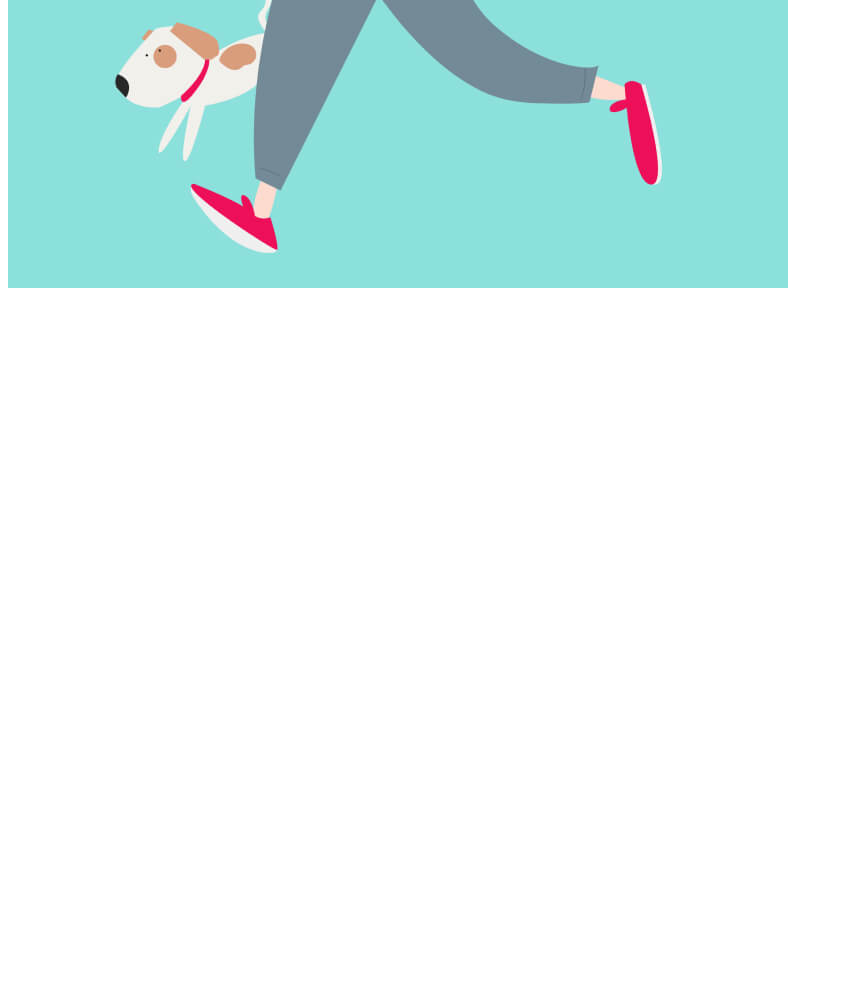
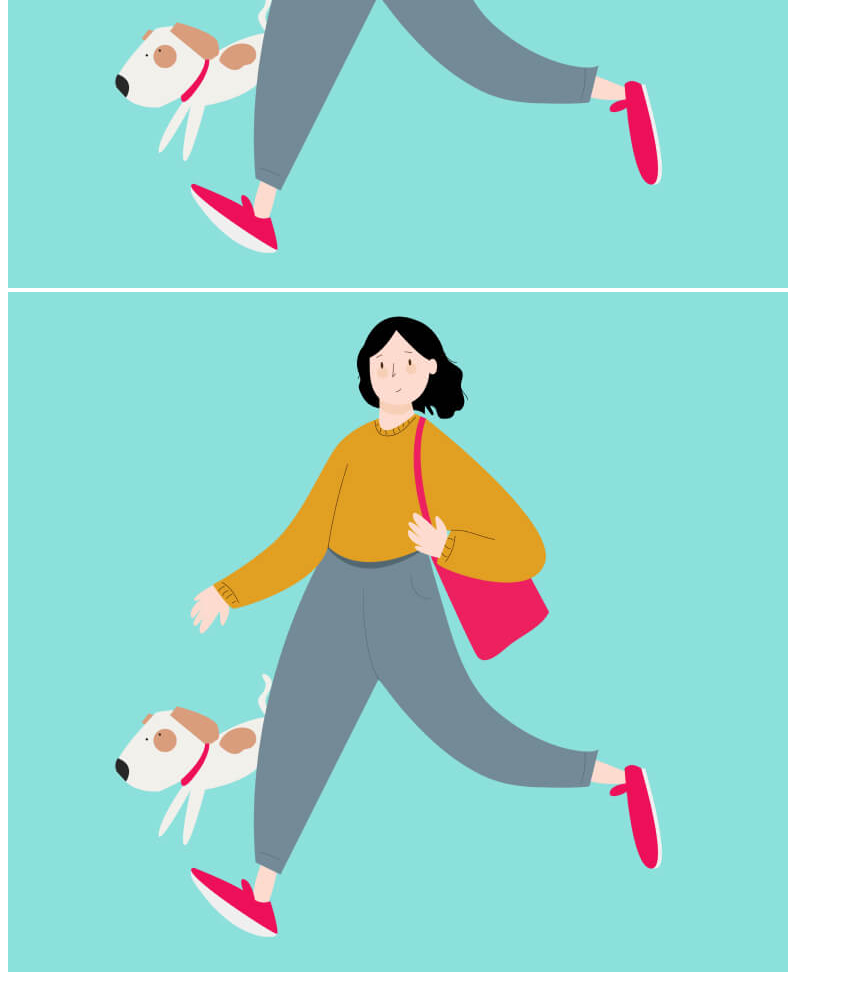
Before and after one commit to khloe1425/BSProject5008, a plain HTML site: page index.html in a window 1280 px wide. Shown: the part 517-1501 px from the top of the page, without its empty margins (0-843 px from the left). Before the commit the page ends 817 px from the top, so only its background shows below. Drawn offline with Linux system fonts and the light colour scheme; files that its build step writes are made by us from their sources.

Commit message:
dev2 update code rieng

```diff
--- a/index.html
+++ b/index.html
@@ -27,6 +27,9 @@
     <section class="carousel">
         <img src="./img/g2.jpg" alt="">
     </section>
+    <section class="product">
+        <img src="./img/g2.jpg" alt="">
+    </section>
 
 
     <script src="./js/main.js"></script>
```
